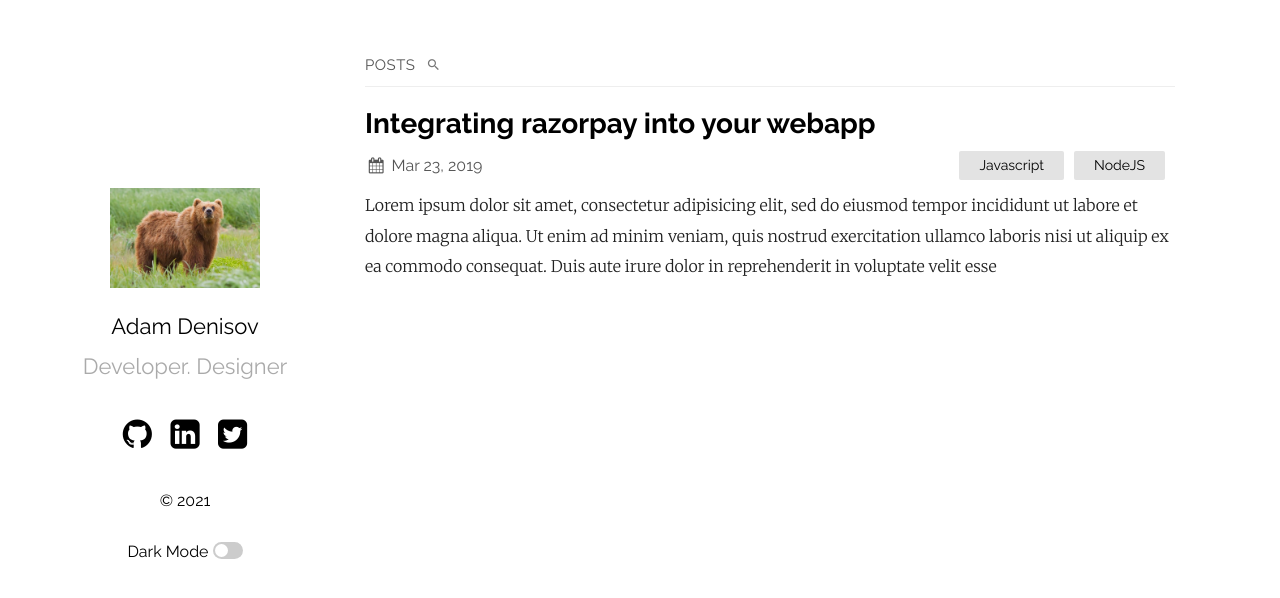
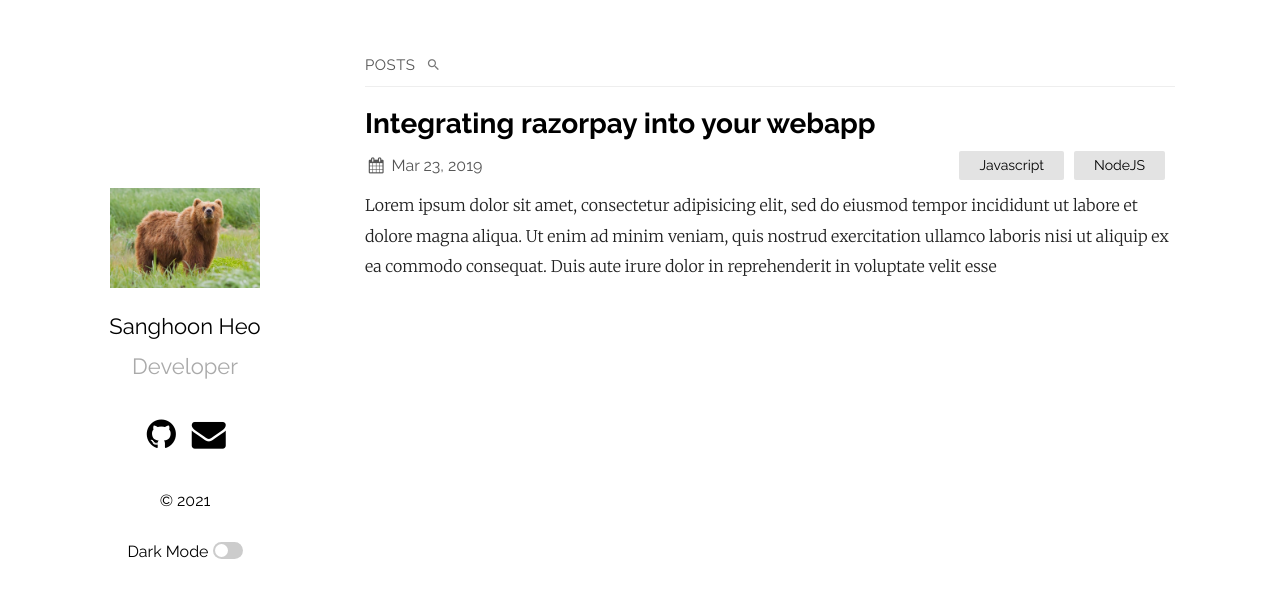
Before and after one commit to hsh0367/hsh0367.github.io, a Jekyll site: the page built from index.md, in a window 1280 px wide. Shown: the top 598 px of the page. Built offline with Jekyll 4.4.1, drawn with Linux system fonts in a browser that asks for light colours.

Commit message:
fix: fix default info

```diff
--- a/_config.yml
+++ b/_config.yml
@@ -12,8 +12,8 @@ show_excerpts: true # set to true to show excerpts on the homepage
 sass:
   sass_dir: _sass
 plainwhite:
-  name: Adam Denisov
-  tagline: Developer. Designer
+  name: Sanghoon Heo
+  tagline: Developer
   date_format: "%b %-d, %Y"
   sitemap: true # set to true to generate sitemap.xml content
   search: true # set to true to enable searchbar
@@ -26,9 +26,9 @@ plainwhite:
     - post
   # generate social links in footer
   social_links:
-    twitter: samarsault
-    github:  samarsault
-    linkedIn: in/samarsault
+    # twitter:
+    github: hsh0367@github.io
+    # linkedIn:
     #rss: rss
     #dribbble: jekyll
     #flickr:   jekyll
@@ -39,7 +39,7 @@ plainwhite:
     #soundcloud: jekyll
     #telegram: jekyll
     #gitlab: jekyll
-    #email: jekyll
+    email: hsh0367@gmail.com
 
     # Mastodon instances
     # mastodon:
```
